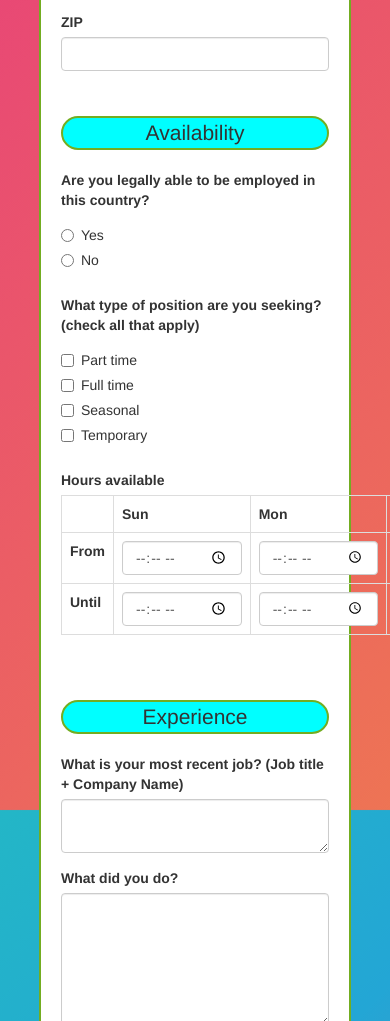
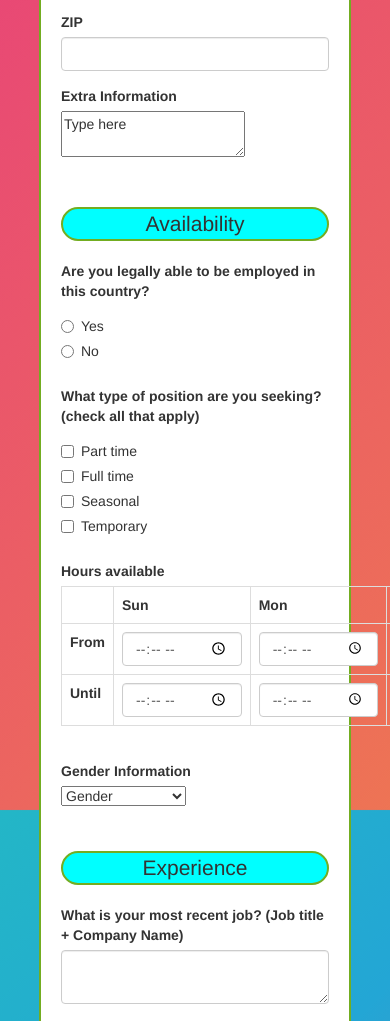
Before and after one commit to yingfc-1973872/yingfc-1973872.github.io, a plain HTML site: page jobApplicationForm.html in a window 390 px wide. Shown: the part 1300-2321 px from the top of the page. Drawn offline with nearby package versions, Linux system fonts and the light colour scheme.

Commit message:
add elements

```diff
--- a/jobApplicationForm.html
+++ b/jobApplicationForm.html
@@ -39,7 +39,7 @@
           <div class="form-group">
             <label class="col-sm-3 control-label">Password</label>
             <div class="col-sm-9">
-              <input class="form-control" type="password" name="password" />
+              <input class="form-control" type="password" name="pwd" />
             </div>
           </div>
           <div class="form-group">
@@ -57,13 +57,13 @@
           <div class="form-group">
             <label class="col-sm-3 control-label">First name</label>
             <div class="col-sm-9">
-              <input class="form-control" type="text" name="name" />
+              <input class="form-control" type="text" name="firstname" />
             </div>
           </div>
           <div class="form-group">
             <label class="col-sm-3 control-label">Last name</label>
             <div class="col-sm-9">
-              <input class="form-control" type="text" name="name" />
+              <input class="form-control" type="text" name="lastname" />
             </div>
           </div>
           <div class="form-group">
@@ -141,6 +141,12 @@
             <label class="col-sm-3 control-label">ZIP</label>
             <div class="col-sm-9">
               <input class="form-control" type="text" name="zip" />
+            </div>
+          </div>
+          <div class="form-group">
+            <label class="col-sm-3 control-label">Extra Information</label>
+            <div class="col-sm-9">
+              <textarea name="essay">Type here</textarea>
             </div>
           </div>
         </fieldset>
@@ -232,6 +238,20 @@
           </div>
         </fieldset>
 
+        <fieldset>
+          <div class="form-group row">
+            <label class="col-sm-12 control-label">Gender Information</label>
+            <div class="col-sm-12">
+              <select name="cars">
+                <option value="choose">Gender</option>
+                <option value="Male">Male</option>
+                <option value="Female">Female</option>
+                <option value="Other">Other</option>
+                <option value="Prefer not to say">Prefer not to say</option>
+              </select>
+            </div>
+          </div>
+        </fieldset>
         <p>&nbsp;</p>
 
         <fieldset>
```
